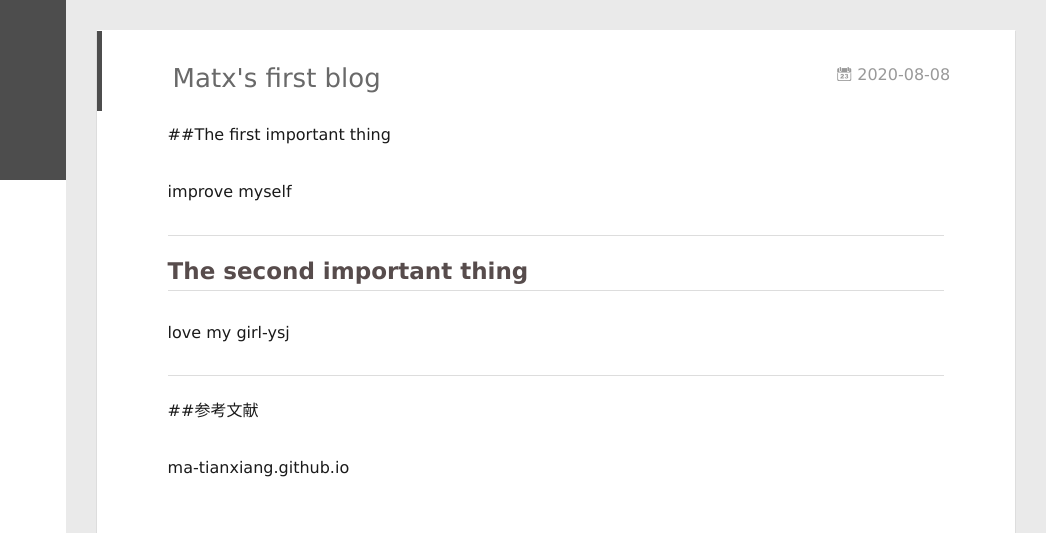
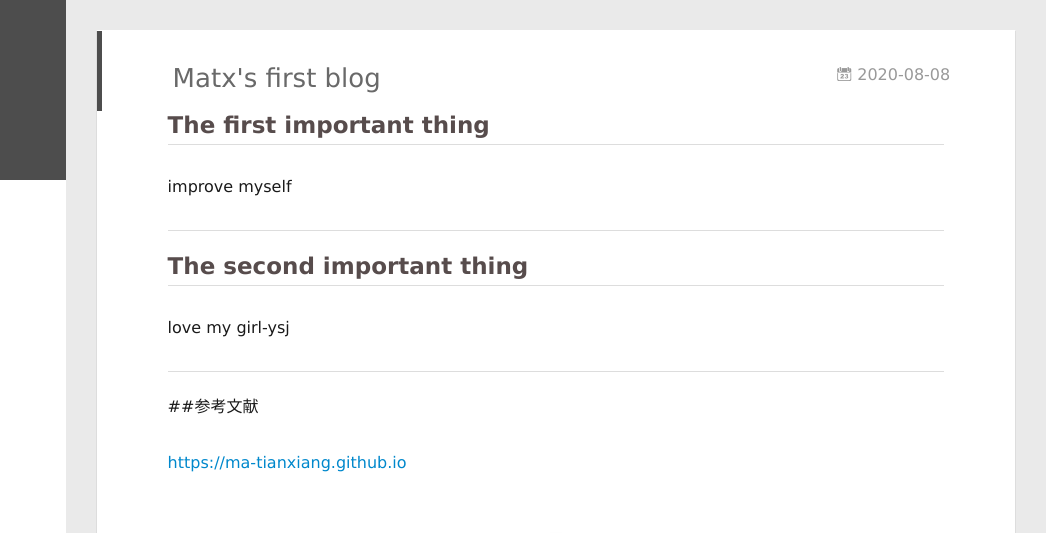
Before and after one commit to ma-tianxiang/ma-tianxiang.github.io, a plain HTML site: page 2020/08/08/Matx-s-first-blog/index.html in a window 1280 px wide. Shown: the top 533 px of the page, 234-1280 px from the left. Drawn offline with Linux system fonts and the light colour scheme; no server answers.

Commit message:
Site updated: 2020-08-08 18:44:18

```diff
--- a/2020/08/08/Matx-s-first-blog/index.html
+++ b/2020/08/08/Matx-s-first-blog/index.html
@@ -8,15 +8,15 @@
   <link rel="dns-prefetch" href="http://yoursite.com">
   <title>Matx&#39;s first blog | Hexo</title>
   <meta name="viewport" content="width=device-width, initial-scale=1, maximum-scale=1">
-  <meta name="description" content="##The first important thing  improve myself  The second important thinglove my girl-ysj  ##参考文献 ma-tianxiang.github.io">
+  <meta name="description" content="The first important thingimprove myself  The second important thinglove my girl-ysj  ##参考文献 https:&#x2F;&#x2F;ma-tianxiang.github.io">
 <meta property="og:type" content="article">
 <meta property="og:title" content="Matx&#39;s first blog">
 <meta property="og:url" content="http://yoursite.com/2020/08/08/Matx-s-first-blog/index.html">
 <meta property="og:site_name" content="Hexo">
-<meta property="og:description" content="##The first important thing  improve myself  The second important thinglove my girl-ysj  ##参考文献 ma-tianxiang.github.io">
+<meta property="og:description" content="The first important thingimprove myself  The second important thinglove my girl-ysj  ##参考文献 https:&#x2F;&#x2F;ma-tianxiang.github.io">
 <meta property="og:locale" content="en_US">
 <meta property="article:published_time" content="2020-08-08T08:31:20.000Z">
-<meta property="article:modified_time" content="2020-08-08T08:39:39.335Z">
+<meta property="article:modified_time" content="2020-08-08T10:43:57.190Z">
 <meta property="article:author" content="John Doe">
 <meta name="twitter:card" content="summary">
 
@@ -174,13 +174,12 @@
 
     <div class="article-entry" itemprop="articleBody">
 
-        <p>##The first important thing </p>
-<p>improve myself</p>
+        <h2 id="The-first-important-thing"><a href="#The-first-important-thing" class="headerlink" title="The first important thing"></a>The first important thing</h2><p>improve myself</p>
 <hr>
 <h2 id="The-second-important-thing"><a href="#The-second-important-thing" class="headerlink" title="The second important thing"></a>The second important thing</h2><p>love my girl-ysj</p>
 <hr>
 <p>##参考文献</p>
-<p>ma-tianxiang.github.io</p>
+<p><a target="_blank" rel="noopener" href="https://ma-tianxiang.github.io/">https://ma-tianxiang.github.io</a></p>
 
 
 
```
Also changed, not shown: index.html (+2 -3 lines).
